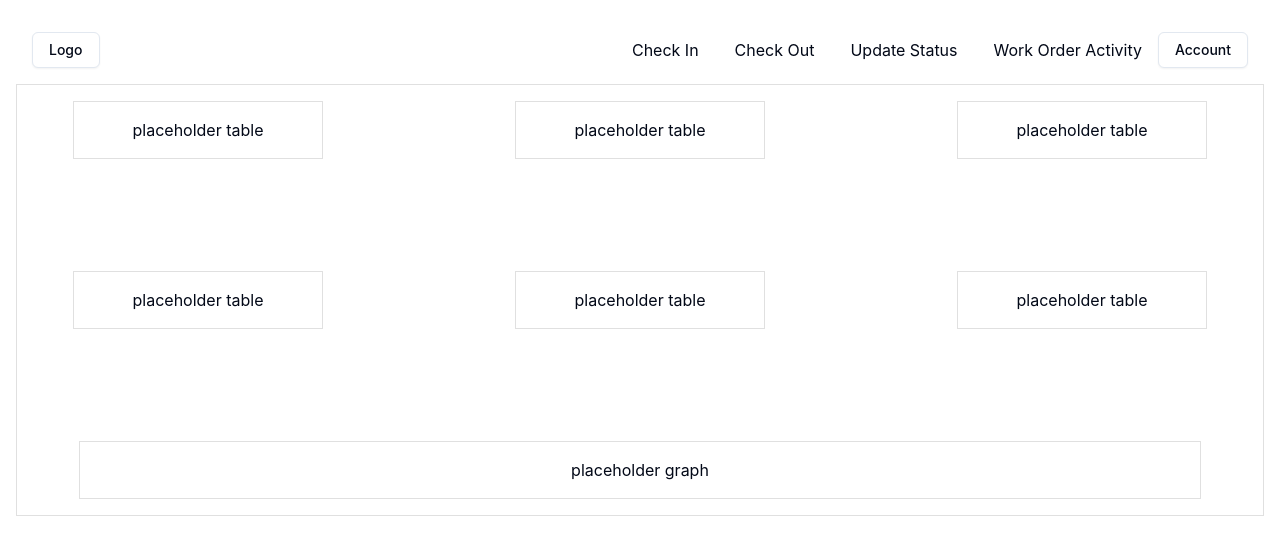
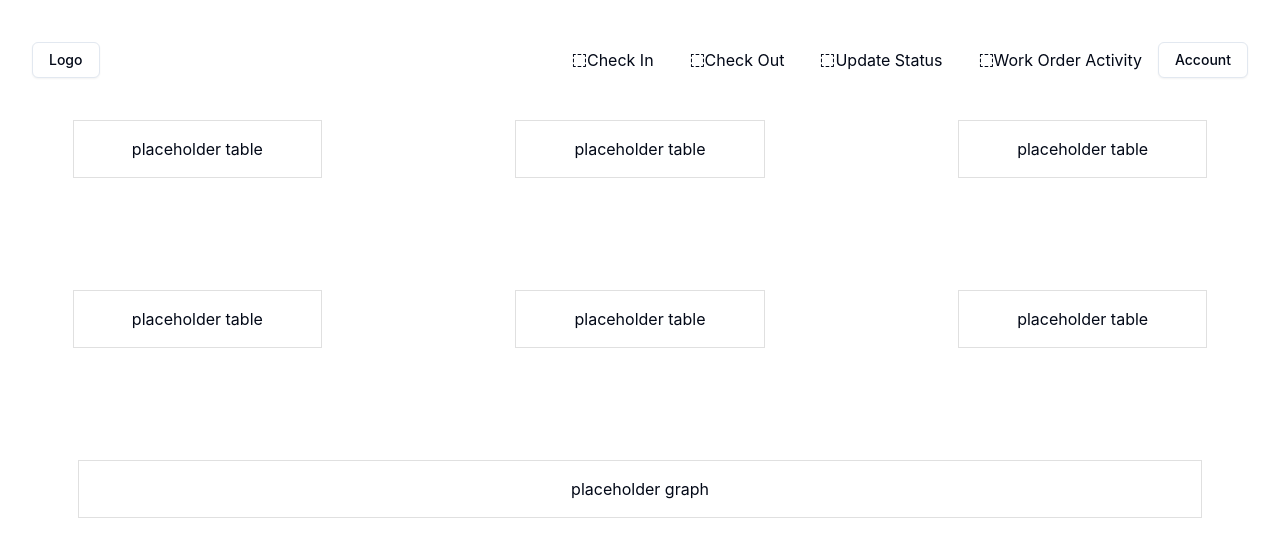
Before and after one commit to aidanho1188/ptsb-oct-23-capstone-team-2, a React (Vite) app in the folder client/: page / in a window 1280 px wide. Shown: the top 556 px of the page. Built offline with nearby package versions, Linux system fonts and the light colour scheme.

Commit message:
add icon and functionality to link

```diff
--- a/client/src/components/NavMenu/NavigationMenu.jsx
+++ b/client/src/components/NavMenu/NavigationMenu.jsx
@@ -1,3 +1,4 @@
+import {GridIcon, GroupIcon} from '@radix-ui/react-icons'
 import {NavigationMenu, NavigationMenuContent, NavigationMenuItem, NavigationMenuLink, NavigationMenuList, NavigationMenuTrigger} from '../../../components/ui/navigation-menu'
 
 import './navigationMenu.css'
@@ -8,19 +9,30 @@ function NavMenu() {
       <NavigationMenu>
         <NavigationMenuList>
           <NavigationMenuItem>
-            <NavigationMenuLink className='nav-link'>Check In</NavigationMenuLink>
+            <NavigationMenuLink href='#' className='nav-link'>
+              <GroupIcon /> Check In
+            </NavigationMenuLink>
           </NavigationMenuItem>
 
           <NavigationMenuItem>
-            <NavigationMenuLink className='nav-link'>Check Out</NavigationMenuLink>
+            <NavigationMenuLink href='#' className='nav-link'>
+              <GroupIcon />
+              Check Out
+            </NavigationMenuLink>
           </NavigationMenuItem>
 
           <NavigationMenuItem>
-            <NavigationMenuLink className='nav-link'>Update Status</NavigationMenuLink>
+            <NavigationMenuLink href='/update-status' className='nav-link'>
+              <GroupIcon />
+              Update Status
+            </NavigationMenuLink>
           </NavigationMenuItem>
 
           <NavigationMenuItem>
-            <NavigationMenuLink className='nav-link'>Work Order Activity</NavigationMenuLink>
+            <NavigationMenuLink href='#' className='nav-link'>
+              <GroupIcon />
+              Work Order Activity
+            </NavigationMenuLink>
           </NavigationMenuItem>
         </NavigationMenuList>
       </NavigationMenu>
--- a/client/src/components/NavMenu/navigationMenu.css
+++ b/client/src/components/NavMenu/navigationMenu.css
@@ -6,6 +6,8 @@
 }
 
 .nav-link {
+  display: flex;
+  align-items: center;
   font-size: 1rem;
   padding: 1rem;
   cursor: pointer;
--- a/client/src/layouts/Dashboard/dashboard.css
+++ b/client/src/layouts/Dashboard/dashboard.css
@@ -1,5 +1,4 @@
 .dashboard {
-  border: 1px solid #e0e0e0;
   display: flex;
   flex-wrap: wrap;
   justify-content: space-around;
--- a/client/src/layouts/Navbar/navBar.css
+++ b/client/src/layouts/Navbar/navBar.css
@@ -7,4 +7,5 @@
   position: sticky;
   top: 0;
   flex-wrap: nowrap;
+  align-items: center;
 }
```
